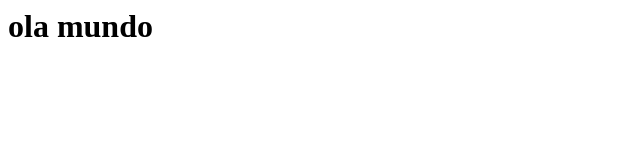
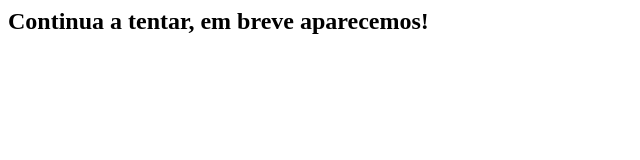
Before and after one commit to rubenf1999/viveatentar.github.io, a plain HTML site: page index.html in a window 1280 px wide. Shown: the whole page, without its empty margins (0-640 px from the left). Drawn offline with Linux system fonts and the light colour scheme.

Commit message:
Update index.html

```diff
--- a/index.html
+++ b/index.html
@@ -1,3 +1,3 @@
 <html>
-<h1> ola mundo </h1>
+<h2>Continua a tentar, em breve aparecemos! </h2>
 </html>
```
